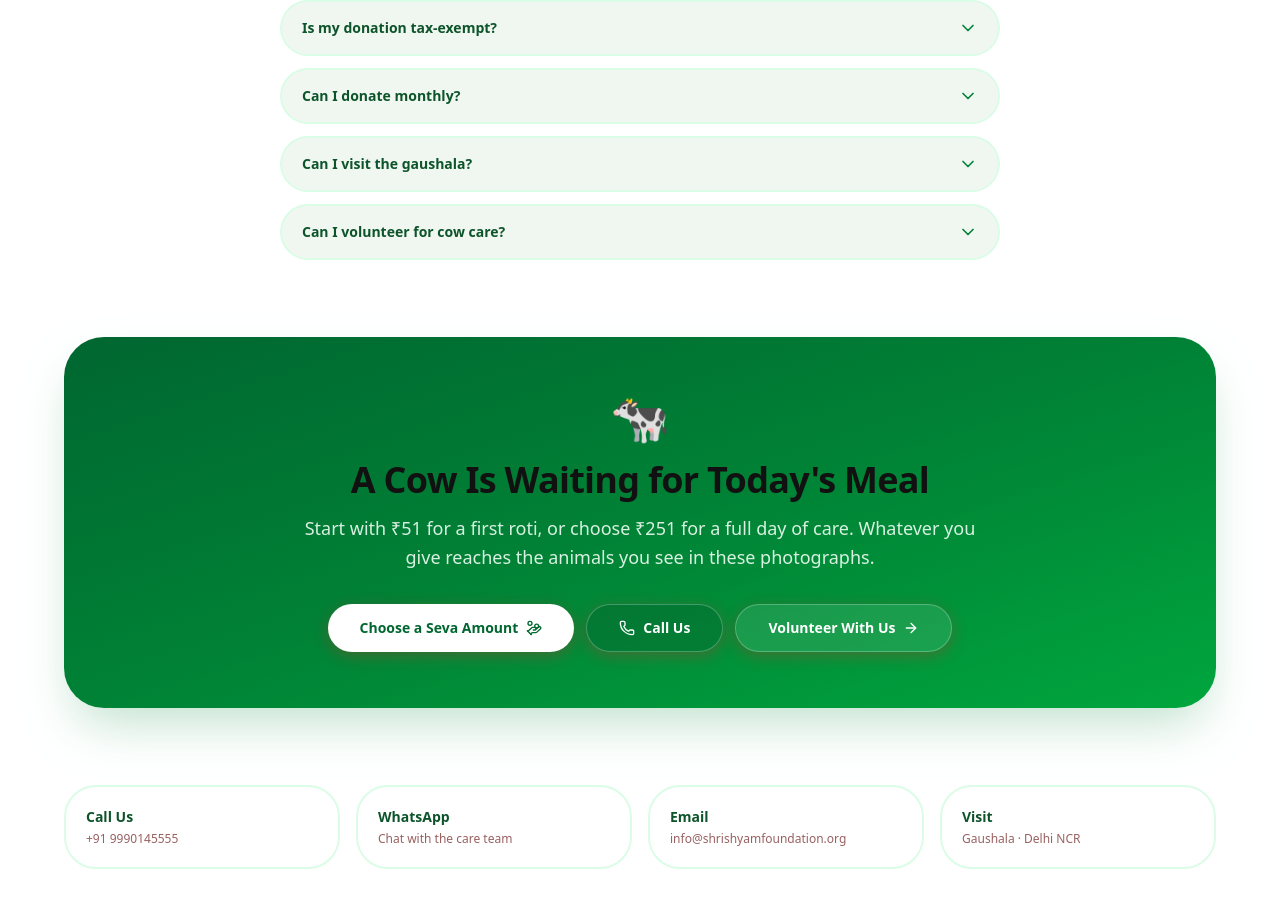
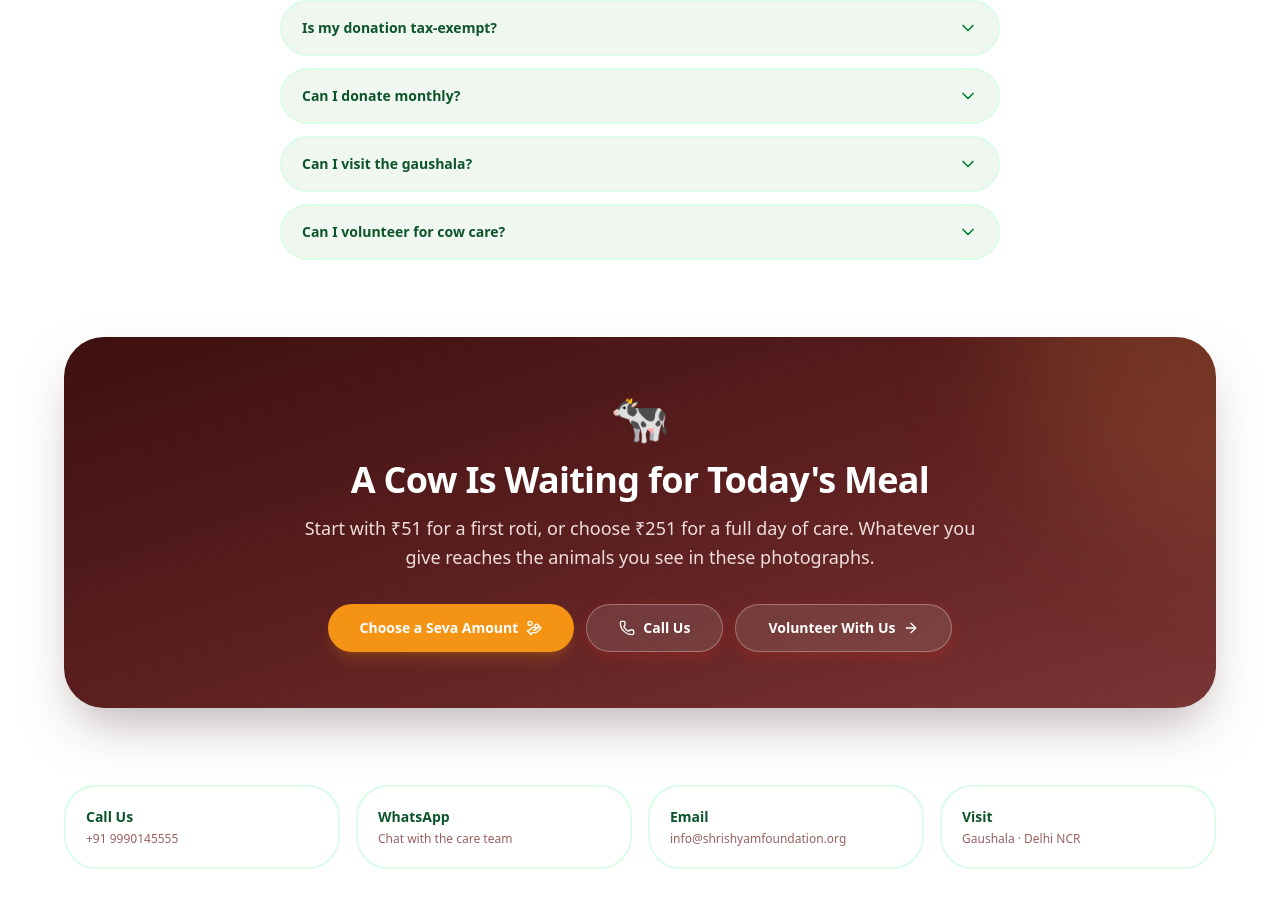
Before and after one commit to web-zoom-digital/Shri-Shyam-Foundation, a Next.js app: page /cow-donation in a window 1280 px wide. Shown: the part 7398-8305 px from the top of the page. Built offline with nearby package versions, Linux system fonts and the light colour scheme; no server answers; the database is empty.

Commit message:
Imporving cow-donation page css

```diff
--- a/src/app/about/AboutPageClient.tsx
+++ b/src/app/about/AboutPageClient.tsx
@@ -39,9 +39,10 @@ const faqs = [
 
 const heroImages = [
   { src: "/images/live/abot-syam.png", alt: "Shri Shyam Foundation volunteers in SSF T-shirts standing in front of the Food For Life programme banner" },
-  { src: "/images/live/abot-syam.png", alt: "SSF founder serving hot dal from a large pot to beneficiaries at an outdoor community food distribution drive" },
-  { src: "/images/live/abot-syam.png", alt: "SSF team and a guest posing with packaged food containers and a bouquet ahead of a community meal distribution event" },
-  { src: "/images/live/abot-syam.png", alt: "Children and young monks seated in rows on a carpet eating traditional meals at a Shri Shyam Foundation celebration at a temple" },
+  { src: "/images/live/IMG20260714115736-6XDWu.jpg", alt: "SSF founder serving hot dal from a large pot to beneficiaries at an outdoor community food distribution drive" },
+  { src: "/images/live/IMG20260714115739-bOYlA.jpg", alt: "SSF team and a guest posing with packaged food containers and a bouquet ahead of a community meal distribution event" },
+  { src: "/images/live/8.jpg.jpeg", alt: "Children receiving meals at a Shri Shyam Foundation food distribution event" },
+  { src: "/images/live/6.jpg.jpeg", alt: "SSF volunteers doing community seva and outreach work" },
 ]
 
 export function AboutPageClient() {
@@ -128,7 +129,7 @@ export function AboutPageClient() {
                     initial="enter"
                     animate="center"
                     exit="exit"
-                    className="absolute inset-0 w-full h-full object-cover"
+                    className="absolute inset-0 w-full h-full object-fit"
                   />
                 </AnimatePresence>
 
@@ -211,7 +212,7 @@ export function AboutPageClient() {
             </motion.div>
             <motion.div variants={fadeUp} initial="hidden" whileInView="show" custom={0.2} viewport={{ once: true }} className="relative">
               <div className="aspect-[4/3] rounded-3xl overflow-hidden shadow-2xl shadow-slate-900/10 border-8 border-white">
-                <img src="/images/live/5.jpg-1.jpeg" alt="Shri Shyam Foundation volunteers" className="w-full h-full object-cover" />
+                <img src="/images/live/5.jpg-1.jpeg" alt="Shri Shyam Foundation volunteers" className="w-full h-full object-fit" />
               </div>
               <div className="absolute -bottom-6 -left-6 bg-slate-600 text-white p-6 rounded-2xl shadow-xl max-w-[200px]">
                 <p className="text-4xl font-black"> 9+ </p>
--- a/src/app/account-details/AccountDetailsPageClient.tsx
+++ b/src/app/account-details/AccountDetailsPageClient.tsx
@@ -369,7 +369,7 @@ export function AccountDetailsPageClient() {
                 <Heart className="w-4 h-4 fill-orange-400 text-orange-400" />
                 <span className="text-xs sm:text-sm font-semibold">Creating Hope Together</span>
               </div>
-              <h2 className="text-2xl sm:text-4xl lg:text-5xl font-extrabold mb-3 sm:mb-4 leading-tight">Every Contribution Creates Hope</h2>
+              <h2 className="text-2xl sm:text-4xl lg:text-5xl font-extrabold mb-3 sm:mb-4 text-white leading-tight">Every Contribution Creates Hope</h2>
               <p className="text-slate-200 text-sm sm:text-lg max-w-2xl mx-auto mb-7 sm:mb-10 leading-relaxed">
                 Whether it is ₹100 or ₹1,00,000 — your generosity feeds families, educates children, heals patients, and protects animals. Thank you for your kindness.
               </p>
--- a/src/app/cow-donation/CowDonationPageClient.tsx
+++ b/src/app/cow-donation/CowDonationPageClient.tsx
@@ -1318,32 +1318,35 @@ export function CowDonationPageClient() {
       {/* ── FINAL CTA ── */}
       <section className="section-spacing bg-white pt-0">
         <div className="container-custom">
-          <div className="relative rounded-3xl overflow-hidden bg-gradient-to-br from-green-800 via-green-700 to-green-600 p-10 sm:p-14 text-white text-center shadow-2xl shadow-green-700/25">
+          <div className="relative rounded-3xl overflow-hidden bg-gradient-to-br from-slate-800 via-slate-700 to-slate-600 p-10 sm:p-14 text-white text-center shadow-2xl shadow-slate-900/30">
+            <div className="absolute top-0 right-0 w-[400px] h-[400px] bg-orange-400/15 rounded-full -translate-y-1/2 translate-x-1/2 blur-3xl pointer-events-none" />
+            <div className="relative z-10">
               <div className="text-5xl mb-4">🐄</div>
-            <h2 className="text-3xl sm:text-4xl font-extrabold mb-3 leading-tight">
+              <h2 className="text-3xl sm:text-4xl font-extrabold mb-3 text-white leading-tight">
                 A Cow Is Waiting for Today&apos;s Meal
               </h2>
-            <p className="text-green-50/90 text-base sm:text-lg max-w-2xl mx-auto mb-8 leading-relaxed">
+              <p className="text-slate-200 text-base sm:text-lg max-w-2xl mx-auto mb-8 leading-relaxed">
                 Start with ₹51 for a first roti, or choose ₹251 for a full day of
                 care. Whatever you give reaches the animals you see in these
                 photographs.
               </p>
               <div className="flex flex-wrap justify-center gap-3">
                 <a href="#donate-widget">
-                <Button className="bg-white text-green-800 hover:bg-green-50 font-bold rounded-full px-8 h-12 border-0">
+                  <Button className="bg-orange-500 hover:bg-orange-400 text-white font-bold rounded-full px-8 h-12 border-0 shadow-lg shadow-orange-500/20">
                     Choose a Seva Amount <HandCoins className="w-4 h-4 ml-2" />
                   </Button>
                 </a>
                 <a href="tel:+919990145555">
-                <Button className="bg-green-900/30 text-white hover:bg-green-900/40 font-bold rounded-full px-8 h-12 border border-white/25">
+                  <Button className="bg-white/10 text-white hover:bg-white/20 font-bold rounded-full px-8 h-12 border border-white/30">
                     <Phone className="w-4 h-4 mr-2" /> Call Us
                   </Button>
                 </a>
                 <Link href="/contact">
-                <Button className="bg-white/10 text-white hover:bg-white/20 font-bold rounded-full px-8 h-12 border border-white/25">
+                  <Button className="bg-white/10 text-white hover:bg-white/20 font-bold rounded-full px-8 h-12 border border-white/30">
                     Volunteer With Us <ArrowRight className="w-4 h-4 ml-2" />
                   </Button>
                 </Link>
+              </div>
             </div>
           </div>
         </div>
--- a/src/app/programs/ProgramsPageClient.tsx
+++ b/src/app/programs/ProgramsPageClient.tsx
@@ -303,7 +303,7 @@ export function ProgramsPageClient() {
 
             <div>
               <div className="aspect-[4/3] rounded-3xl overflow-hidden shadow-2xl shadow-slate-900/10 mb-6 border-4 border-white">
-                <img src={active.image} alt={active.title} className="w-full h-full object-cover transform hover:scale-105 transition-transform duration-700" />
+                <img src={active.image} alt={active.title} className="w-full h-full object-fit transform hover:scale-105 transition-transform duration-700" />
               </div>
               <div className="premium-card rounded-2xl p-6">
                 <h3 className="font-bold text-slate-900 mb-4">Who We Serve</h3>
@@ -330,7 +330,7 @@ export function ProgramsPageClient() {
               <motion.div key={p.id} variants={fadeUp} initial="hidden" whileInView="show" custom={i * 0.1} viewport={{ once: true }}
                 className="premium-card rounded-2xl group cursor-pointer overflow-hidden flex flex-col" onClick={() => { setActiveProgram(p.id); window.scrollTo({ top: 0, behavior: "smooth" }) }}>
                 <div className="aspect-[16/10] w-full overflow-hidden relative border-b border-slate-100">
-                  <img src={p.image} alt={p.title} className="w-full h-full object-cover group-hover:scale-105" />
+                  <img src={p.image} alt={p.title} className="w-full h-full object-fit group-hover:scale-105" />
                   <div className="absolute top-4 left-4">
                     <div className={`w-10 h-10 rounded-xl bg-gradient-to-br ${p.color} flex items-center justify-center shadow-lg`}>
                       <p.icon className="w-5 h-5 text-white" />
--- a/src/components/sections/AboutFoundation.tsx
+++ b/src/components/sections/AboutFoundation.tsx
@@ -9,8 +9,10 @@ import { Button } from "@/components/ui/Button"
 
 const carouselImages = [
   "/images/live/abot-syam.png",
-  "/images/live/abot-syam.png",
-  "/images/live/abot-syam.png"
+  "/images/live/IMG20260714115736-6XDWu.jpg",
+  "/images/live/IMG20260714115739-bOYlA.jpg",
+  "/images/live/8.jpg.jpeg",
+  "/images/live/6.jpg.jpeg",
 ]
 
 export function AboutFoundation() {
```
Lines whose indentation alone changed are shown as unchanged.
